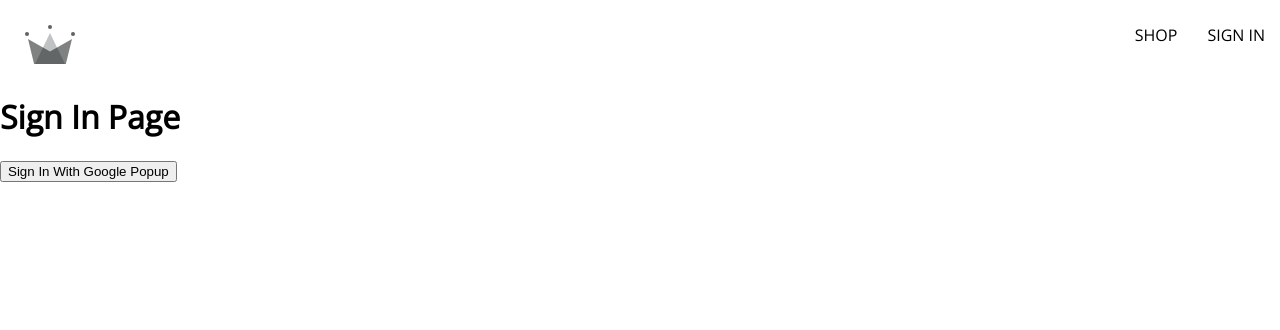
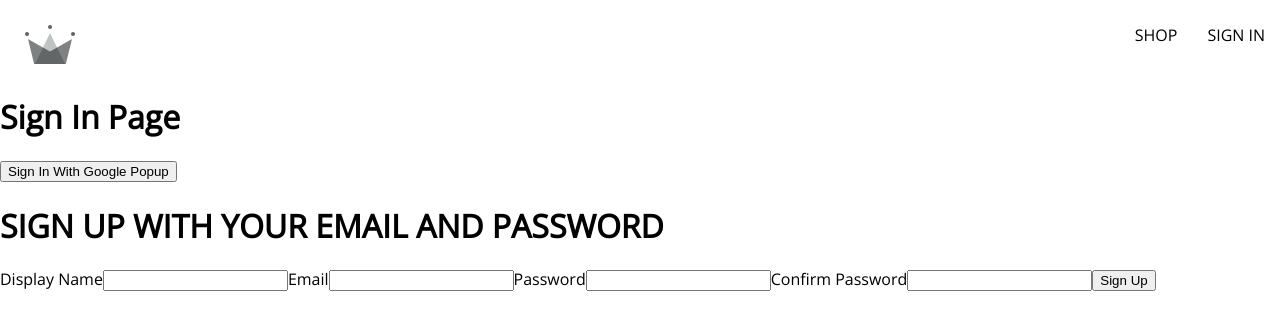
Before and after one commit to jumperM4/eCommerce-React-Website, a React (Create React App) app: page /sign-in in a window 1280 px wide. Shown: the top 330 px of the page. Built offline with nearby package versions, Linux system fonts and the light colour scheme.

Commit message:
sign up form component

```diff
--- /dev/null
+++ b/src/components/sign-up-form/sign-up-form.component.jsx
@@ -0,0 +1,67 @@
+import { useState } from "react";
+
+const defaultFormFields = {
+  displayName: "",
+  email: "",
+  password: "",
+  confirmPassword: "",
+};
+
+const SignUpForm = () => {
+  const [formFields, setFormFields] = useState(defaultFormFields);
+  const { displayName, email, password, confirmPassword } = formFields;
+
+  console.log(formFields);
+
+  const handleChange = (event) => {
+    const { name, value } = event.target;
+
+    setFormFields({ ...formFields, [name]: value });
+  };
+
+  return (
+    <div>
+      <h1>SIGN UP WITH YOUR EMAIL AND PASSWORD</h1>
+      <form onSubmit={() => {}}>
+        <label>Display Name</label>
+        <input
+          type="text"
+          required
+          onChange={handleChange}
+          name="displayName"
+          value={displayName}
+        />
+
+        <label>Email</label>
+        <input
+          type="email"
+          required
+          onChange={handleChange}
+          name="email"
+          value={email}
+        />
+
+        <label>Password</label>
+        <input
+          type="password"
+          required
+          onChange={handleChange}
+          name="password"
+          value={password}
+        />
+
+        <label>Confirm Password</label>
+        <input
+          type="password"
+          required
+          onChange={handleChange}
+          name="confirmPassword"
+          value={confirmPassword}
+        />
+        <button type="submit">Sign Up</button>
+      </form>
+    </div>
+  );
+};
+
+export default SignUpForm;
--- a/src/routes/sign-in/sign-in.component.jsx
+++ b/src/routes/sign-in/sign-in.component.jsx
@@ -2,6 +2,8 @@
   signInWithGooglePopup,
   createUserDocumentFromAuth,
 } from "../../utils/firebase/firebase.utils";
+
+import SignUpForm from "../../components/sign-up-form/sign-up-form.component";
 
 const SignIn = () => {
   const logGoogleUser = async () => {
@@ -13,6 +15,7 @@
     <div>
       <h1>Sign In Page</h1>
       <button onClick={logGoogleUser}>Sign In With Google Popup</button>
+      <SignUpForm />
     </div>
   );
 };
```
